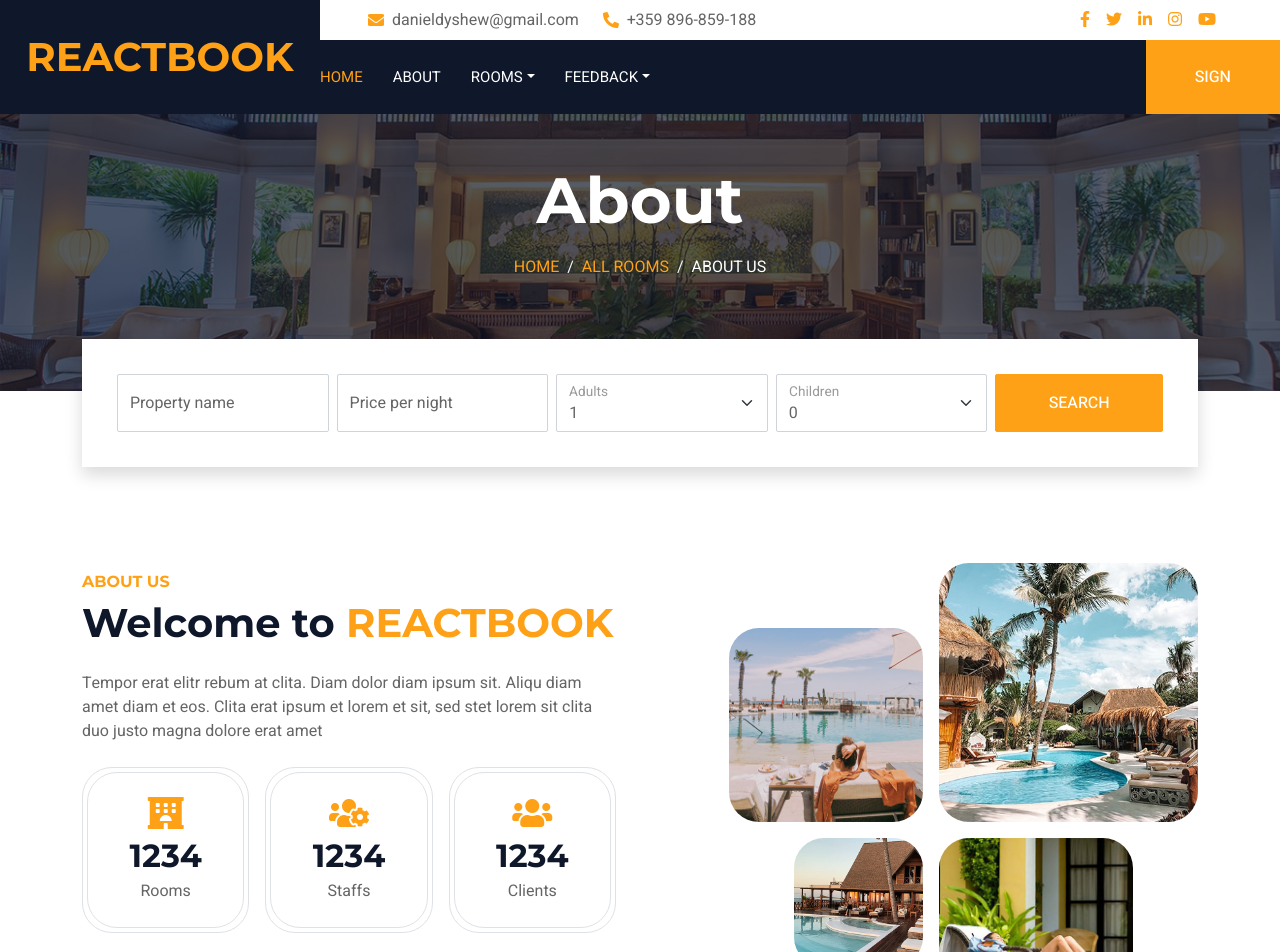
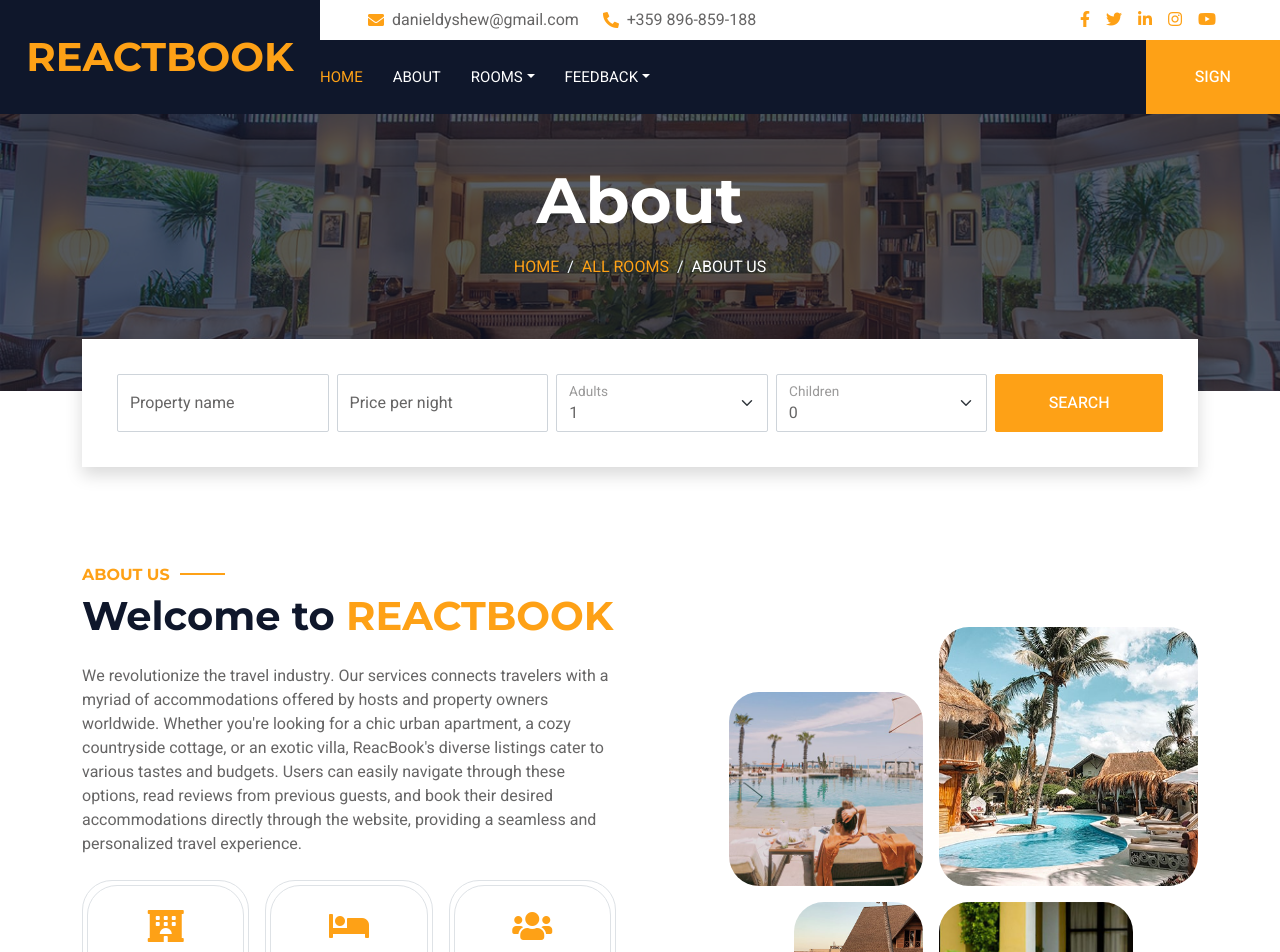
Before and after one commit to ddushev/react-book-project, a React (Vite) app in the folder client/: page /about in a window 1280 px wide. Shown: the top 952 px of the page. Built offline with nearby package versions, Linux system fonts and the light colour scheme; no server answers.

Commit message:
Updated About to dynamically show available and booked rooms

```diff
--- a/client/src/components/About/AboutMain/AboutMain.jsx
+++ b/client/src/components/About/AboutMain/AboutMain.jsx
@@ -1,6 +1,11 @@
-import "./AboutMain.jsx";
+import "./AboutMain.css";
+
+import { Link } from "react-router-dom";
+
+import { useRoomContext } from "../../../contexts/RoomContext";
 
 export const AboutMain = () => {
+    const { rooms } = useRoomContext();
     return (
         <div className="container-xxl py-5">
             <div className="container">
@@ -14,9 +19,7 @@
                             <span className="text-primary text-uppercase">ReactBook</span>
                         </h1>
                         <p className="mb-4">
-                            Tempor erat elitr rebum at clita. Diam dolor diam ipsum sit. Aliqu
-                            diam amet diam et eos. Clita erat ipsum et lorem et sit, sed stet
-                            lorem sit clita duo justo magna dolore erat amet
+                            We revolutionize the travel industry. Our services connects travelers with a myriad of accommodations offered by hosts and property owners worldwide. Whether you're looking for a chic urban apartment, a cozy countryside cottage, or an exotic villa, ReacBook's diverse listings cater to various tastes and budgets. Users can easily navigate through these options, read reviews from previous guests, and book their desired accommodations directly through the website, providing a seamless and personalized travel experience.
                         </p>
                         <div className="row g-3 pb-4">
                             <div className="col-sm-4 wow fadeIn" data-wow-delay="0.1s">
@@ -24,20 +27,20 @@
                                     <div className="border rounded text-center p-4">
                                         <i className="fa fa-hotel fa-2x text-primary mb-2" />
                                         <h2 className="mb-1" data-toggle="counter-up">
-                                            1234
+                                            {rooms.filter(room => !room.booked).length}
                                         </h2>
-                                        <p className="mb-0">Rooms</p>
+                                        <p className="mb-0">Available Rooms</p>
                                     </div>
                                 </div>
                             </div>
                             <div className="col-sm-4 wow fadeIn" data-wow-delay="0.3s">
                                 <div className="border rounded p-1">
                                     <div className="border rounded text-center p-4">
-                                        <i className="fa fa-users-cog fa-2x text-primary mb-2" />
+                                        <i className="fa fa-bed fa-2x text-primary mb-2" />
                                         <h2 className="mb-1" data-toggle="counter-up">
-                                            1234
+                                            {rooms.filter(room => room.booked).length}
                                         </h2>
-                                        <p className="mb-0">Staffs</p>
+                                        <p className="mb-0">Booked Rooms</p>
                                     </div>
                                 </div>
                             </div>
@@ -46,16 +49,16 @@
                                     <div className="border rounded text-center p-4">
                                         <i className="fa fa-users fa-2x text-primary mb-2" />
                                         <h2 className="mb-1" data-toggle="counter-up">
-                                            1234
+                                            15
                                         </h2>
-                                        <p className="mb-0">Clients</p>
+                                        <p className="mb-0">Happy Clients</p>
                                     </div>
                                 </div>
                             </div>
                         </div>
-                        <a className="btn btn-primary py-3 px-5 mt-2" href="">
+                        <Link className="btn btn-primary py-3 px-5 mt-2" to="/available-rooms">
                             Explore More
-                        </a>
+                        </Link>
                     </div>
                     <div className="col-lg-6">
                         <div className="row g-3">
--- a/client/src/components/RoomDetails/RoomDetails.jsx
+++ b/client/src/components/RoomDetails/RoomDetails.jsx
@@ -12,9 +12,9 @@
 export const RoomDetails = () => {
     const locationPathname = useLocation().pathname;
     const { roomId } = useParams();
+    const { userId, username } = useAuthContext();
     const { getRoomFromState, onDeleteRoomClick, onBookRoomClick } = useRoomContext();
     const roomData = getRoomFromState(roomId);
-    const { userId, username } = useAuthContext();
 
     return (
         <>
```
Also changed, not shown: 1 other file (tests, documents, lock files or other folders).
